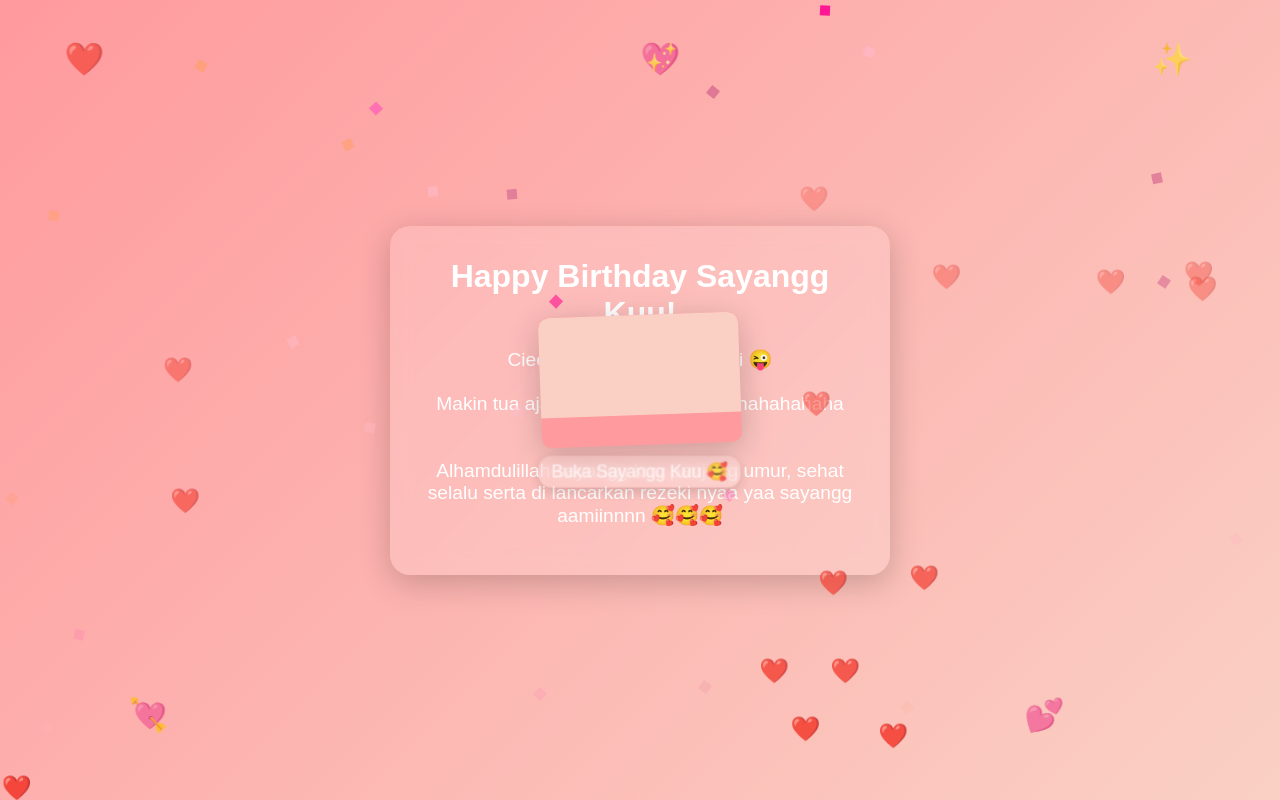
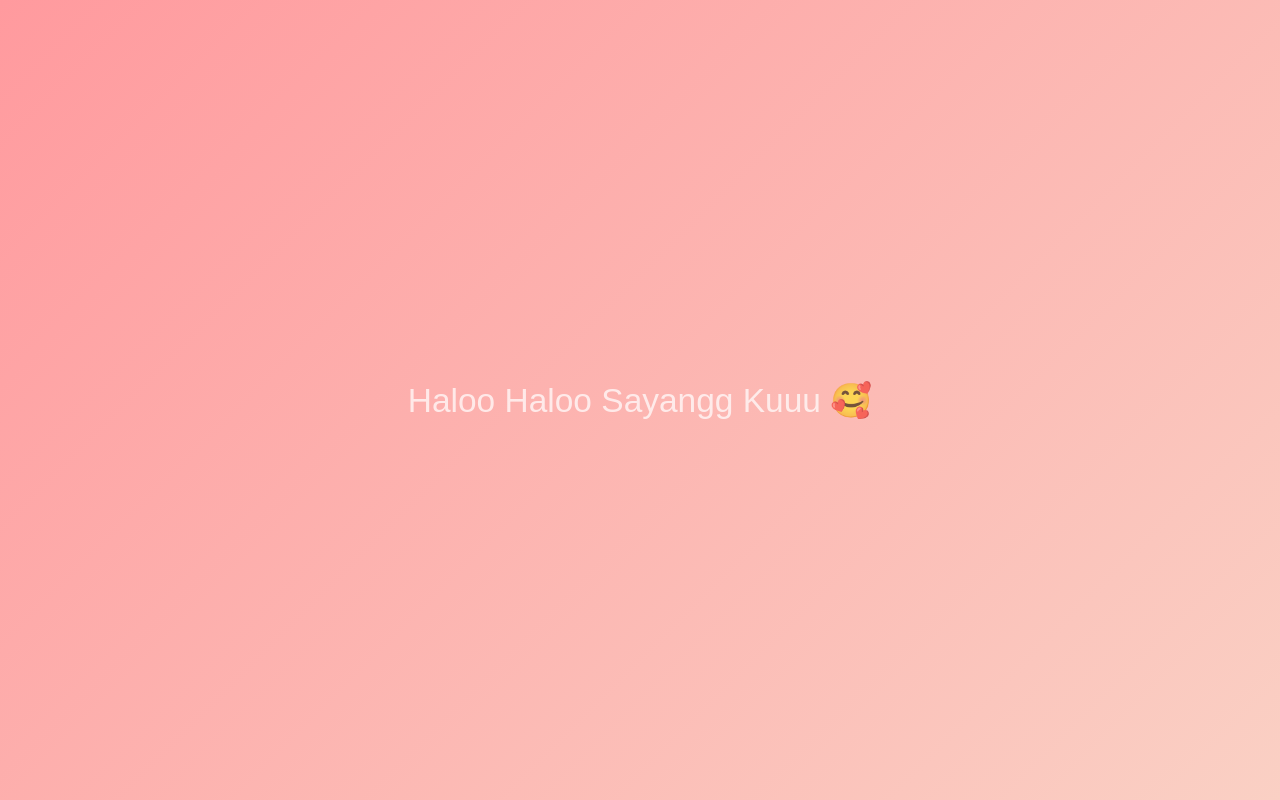
Before and after one commit to Tooya12/Tooya12.github.io, a plain HTML site: page index.html in a window 1280 px wide. Drawn offline with Linux system fonts and the light colour scheme.

Commit message:
Click landing page and play music
Signed-off-by: Tooya12 <whatistooya12@gmail.com>

```diff
--- a/index.html
+++ b/index.html
@@ -303,6 +303,33 @@
       animation: emojiWiggle 3s ease-in-out infinite;
     }
 
+    #landing-screen {
+      position: fixed;
+      top: 0;
+      left: 0;
+      width: 100vw;
+      height: 100vh;
+      background: linear-gradient(135deg, #ff9a9e, #fad0c4);
+      display: flex;
+      justify-content: center;
+      align-items: center;
+      z-index: 9999;
+      transition: opacity 0.8s ease;
+    }
+
+    .landing-text {
+      font-size: 2rem;
+      color: white;
+      text-align: center;
+      animation: pulseLanding 1.5s infinite;
+    }
+
+    @keyframes pulseLanding {
+      0% { transform: scale(1); opacity: 1; }
+      50% { transform: scale(1.05); opacity: 0.7; }
+      100% { transform: scale(1); opacity: 1; }
+    }
+
     @keyframes emojiWiggle {
       0%, 100% { transform: rotate(0deg) translateX(0px); }
       25% { transform: rotate(5deg) translateX(2px); }
@@ -407,7 +434,11 @@
 </head>
 <body>
 
-  <audio src="/music.mp3" autoplay loop></audio>
+  <div id="landing-screen">
+    <div class="landing-text">Haloo Haloo Sayangg Kuuu 🥰</div>
+  </div>
+
+  <audio id="bg-music" src="music.mp3" loop></audio>
 
   <div class="section">
     <div class="card">
@@ -663,5 +694,19 @@
   });
   </script>
 
+  <script>
+  const landingScreen = document.getElementById('landing-screen');
+  const music = document.getElementById('bg-music');
+
+  landingScreen.addEventListener('click', () => {
+    landingScreen.style.opacity = '0';
+    setTimeout(() => {
+      landingScreen.style.display = 'none';
+    }, 800); // Tunggu animasi fade out selesai
+
+    music.play();
+  });
+  </script>
+
 </body>
 </html>
```
